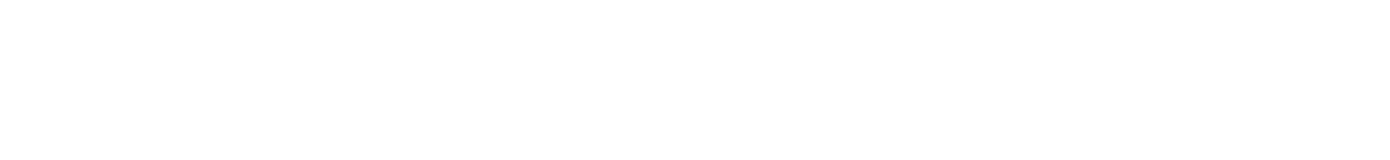
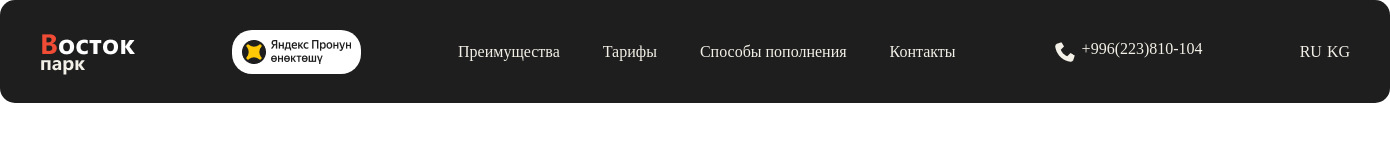
Before and after one commit to alibeksarinzhiev/test14.12, a plain HTML site: page index.html in a window 1280 px wide. Shown: the whole page, 1390 px wide, since content can reach past the window. Drawn offline with Linux system fonts and the light colour scheme.

Commit message:
add header

```diff
--- a/index.html
+++ b/index.html
@@ -7,7 +7,29 @@
     <link rel="stylesheet" href="style.css">
 </head>
 <body>
-    <header></header>
+    <header>
+        <div class="container">
+            <img src="image/Логотип.png" alt="">
+            <div class="header__button">
+                <img src="image/Clip path group.png" alt="">
+                <img class="header__text"  src="image/Vector (7).png" alt="">
+            </div>
+            <ul>
+                <li>Преимущества</li>
+                <li>Тарифы</li>
+                <li>Способы пополнения</li>
+                <li>Контакты</li>
+            </ul>
+            <div class="header__number">
+                <img src="image/Phone call.png" alt="">
+                <p>+996(223)810-104</p>
+            </div>
+            <div class="header__language">
+                <p>RU</p>
+                <p>KG</p>
+            </div>
+        </div>
+    </header>
     <main>
 
     </main>
--- a/style.css
+++ b/style.css
@@ -7,3 +7,47 @@
     max-width: 1312px;
     margin: 0 auto;
 }
+header{
+    padding: 28px 40px;
+    background-color: #1E1E1E;
+    color: #F3F0E7;
+    border-radius: 15px;
+    width: 1390px;
+    margin: 0 auto;
+}
+header .container{
+    display: flex;
+    justify-content: space-between;
+    align-items: center;
+}
+header .container ul{
+    display: flex;
+    list-style: none;
+    column-gap: 43px;
+}
+.header__button{
+    display: flex;
+    background-color: white;
+    padding: 10px;
+    border-radius: 20px;
+    column-gap: 5px;
+}
+.header__button img{
+    width: 24px;
+    height: 24px;
+}
+.header__button .header__text{
+    width: 80px;
+}
+.header__number{
+    display: flex;
+    column-gap: 5px;
+}
+.header__number img{
+    width: 24px;
+    height: 24px;
+}
+.header__language{
+    display: flex;
+    column-gap: 5px;
+}
```
Also changed, not shown: image/Clip path group.png (added), image/Phone call.png (added), image/Vector (7).png (added), image/Логотип.png (added).
